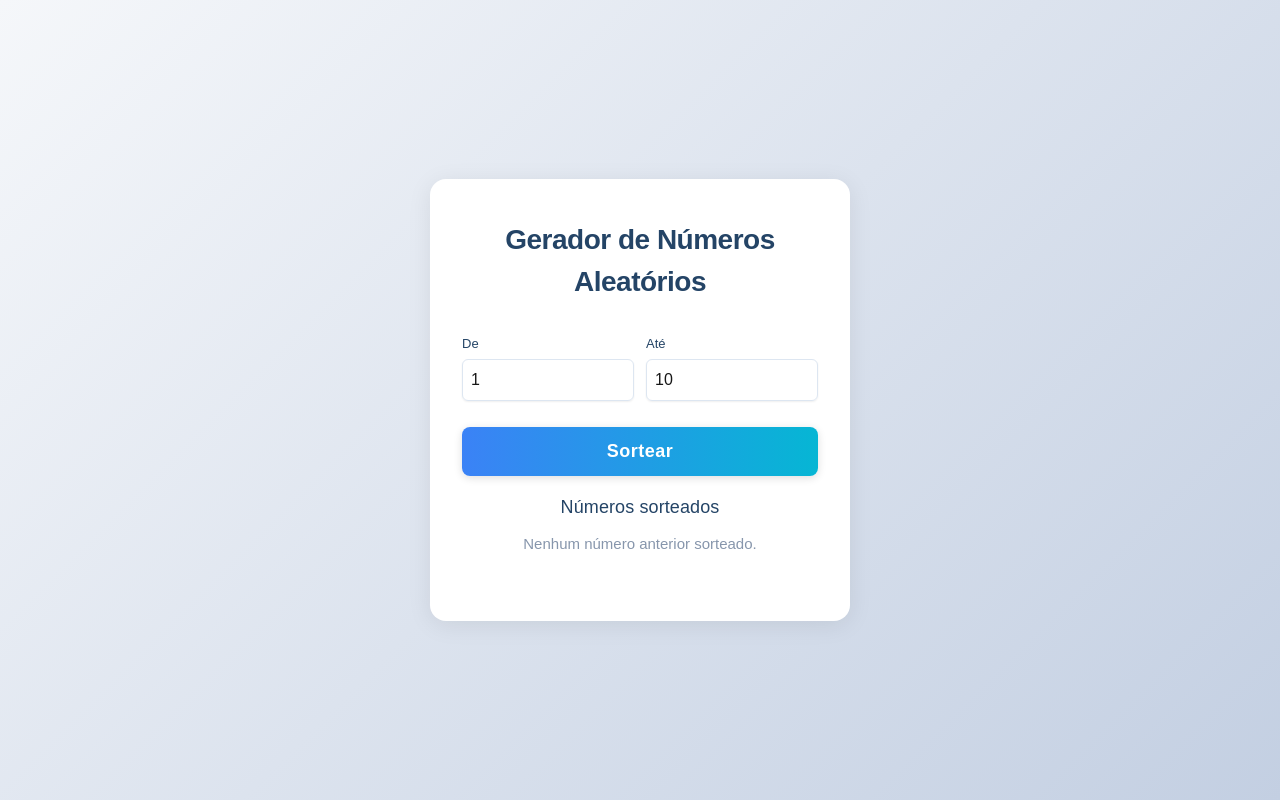
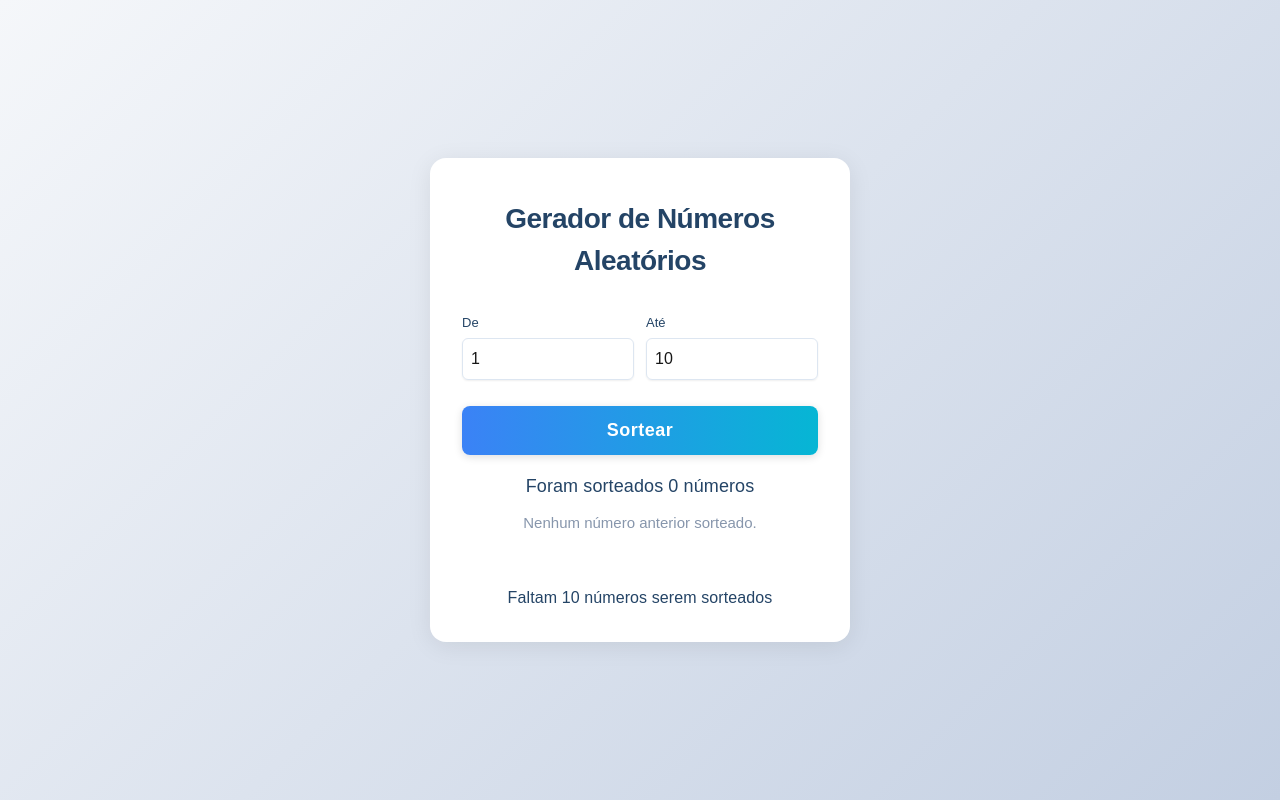
Before and after one commit to joartur/gerador-de-numeros, a Next.js app: page / in a window 1280 px wide. Built offline with nearby package versions, Linux system fonts and the light colour scheme.

Commit message:
Update page.tsx

```diff
--- a/src/app/page.tsx
+++ b/src/app/page.tsx
@@ -6,6 +6,36 @@ export default function Home() {
   const [max, setMax] = useState<number>(10);
   const [history, setHistory] = useState<number[]>([]);
   const [error, setError] = useState<string>("");
+  const [inputMin, setInputMin] = useState<string>("1");
+  const [inputMax, setInputMax] = useState<string>("10");
+
+  // Atualiza o min/max somente ao clicar fora ou pressionar Enter
+  function handleBlurMin() {
+    const value = parseInt(inputMin, 10);
+    if (!isNaN(value)) {
+      setMin(value);
+      setHistory([]);
+      setError("");
+    }
+  }
+  function handleBlurMax() {
+    const value = parseInt(inputMax, 10);
+    if (!isNaN(value)) {
+      setMax(value);
+      setHistory([]);
+      setError("");
+    }
+  }
+  function handleKeyDownMin(e: React.KeyboardEvent<HTMLInputElement>) {
+    if (e.key === "Enter") {
+      (e.target as HTMLInputElement).blur();
+    }
+  }
+  function handleKeyDownMax(e: React.KeyboardEvent<HTMLInputElement>) {
+    if (e.key === "Enter") {
+      (e.target as HTMLInputElement).blur();
+    }
+  }
 
   // Gera os possíveis números ainda não sorteados
   const possibleNumbers = Array.from(
@@ -26,19 +56,10 @@ export default function Home() {
     setHistory([num, ...history]);
   }
 
-  // Quando mudar min/max, limpa histórico e erro
-  function handleChangeMin(value: number) {
-    setMin(value);
-    setHistory([]);
-    setError("");
-  }
-  function handleChangeMax(value: number) {
-    setMax(value);
-    setHistory([]);
-    setError("");
-  }
-
-  const allSorted = history.length === max - min + 1 && history.length > 0;
+  const totalNumbers = max - min + 1 > 0 ? max - min + 1 : 0;
+  const sortedCount = history.length;
+  const remainingCount = totalNumbers - sortedCount;
+  const allSorted = sortedCount === totalNumbers && sortedCount > 0;
 
   return (
     <main
@@ -102,10 +123,12 @@ export default function Home() {
               <input
                 id="min"
                 type="number"
-                value={min}
+                value={inputMin}
                 min={-99999}
                 max={max}
-                onChange={e => handleChangeMin(Number(e.target.value))}
+                onChange={e => setInputMin(e.target.value)}
+                onBlur={handleBlurMin}
+                onKeyDown={handleKeyDownMin}
                 style={{
                   marginTop: 4,
                   width: "100%",
@@ -133,10 +156,12 @@ export default function Home() {
               <input
                 id="max"
                 type="number"
-                value={max}
+                value={inputMax}
                 min={min}
                 max={99999}
-                onChange={e => handleChangeMax(Number(e.target.value))}
+                onChange={e => setInputMax(e.target.value)}
+                onBlur={handleBlurMax}
+                onKeyDown={handleKeyDownMax}
                 style={{
                   marginTop: 4,
                   width: "100%",
@@ -153,12 +178,12 @@ export default function Home() {
           </div>
           <button
             type="submit"
-            disabled={min > max || allSorted}
+            disabled={min > max || allSorted || totalNumbers <= 0}
             style={{
               marginTop: 10,
               padding: "0.7rem 0",
               background:
-                min > max || allSorted
+                min > max || allSorted || totalNumbers <= 0
                   ? "#cccccc"
                   : "linear-gradient(90deg,#3b82f6 0%, #06b6d4 100%)",
               color: "#fff",
@@ -166,7 +191,7 @@ export default function Home() {
               borderRadius: 8,
               fontSize: 18,
               fontWeight: 600,
-              cursor: min > max || allSorted ? "not-allowed" : "pointer",
+              cursor: min > max || allSorted || totalNumbers <= 0 ? "not-allowed" : "pointer",
               boxShadow: "0 2px 8px #0002",
               transition: "background 0.2s",
               letterSpacing: "0.5px",
@@ -227,7 +252,7 @@ export default function Home() {
             </div>
           )}
 
-          {/* Novo título "Números sorteados" */}
+          {/* Novo título "Foram sorteados (n) números" */}
           <h2
             style={{
               fontSize: 18,
@@ -238,7 +263,7 @@ export default function Home() {
               letterSpacing: "0.1px",
             }}
           >
-            Números sorteados
+            Foram sorteados {sortedCount} {sortedCount === 1 ? "número" : "números"}
           </h2>
 
           {/* Grid dos demais números */}
@@ -298,6 +323,20 @@ export default function Home() {
               Todos os números já foram sorteados
             </div>
           )}
+
+          {/* Faltam (n) números */}
+          {totalNumbers > 0 && !allSorted && (
+            <div style={{
+              marginTop: 18,
+              color: "#244466",
+              fontWeight: 500,
+              textAlign: "center",
+              fontSize: 16,
+              letterSpacing: "0.1px",
+            }}>
+              Faltam {remainingCount} {remainingCount === 1 ? "número" : "números"} serem sorteados
+            </div>
+          )}
         </section>
       </section>
       {/* CSS Animation Keyframes */}
```
